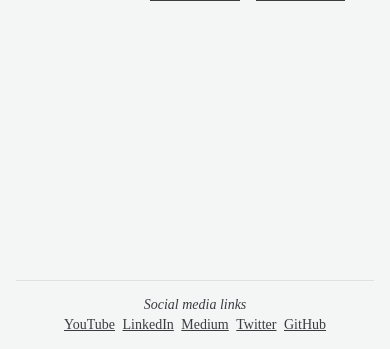
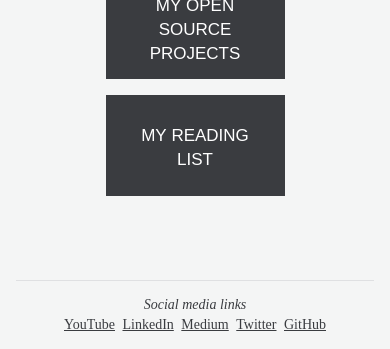
Before and after one commit to pentzzsolt/pentzzsolt.github.io, an Eleventy site: page work/index.html in a window 390 px wide. Shown: the part 495-844 px from the top of the page. Built offline with nearby package versions, Linux system fonts and the light colour scheme; Eleventy itself is replaced by a stand-in of ours; files that its build step writes are made by us from their sources.

Commit message:
Fix mobile styling

```diff
--- a/styles.css
+++ b/styles.css
@@ -174,6 +174,7 @@ strong {
 
 .work__list {
   display: flex;
+  flex-wrap: wrap;
   gap: 1rem;
   justify-content: center;
   margin: 0;
@@ -182,7 +183,7 @@ strong {
 
 .work__item {
   list-style-type: none;
-  width: 25%;
+  width: 50%;
 }
 
 .work__link {
@@ -192,9 +193,10 @@ strong {
   color: rgb(var(--white));
   display: flex;
   font-family: sans-serif;
-  font-size: 2rem;
-  font-variant: all-petite-caps;
+  font-size: 1.5rem;
+  font-variant: all-small-caps;
   justify-content: center;
+  line-height: 1;
   padding: 1rem;
   text-decoration: none;
 }
@@ -208,9 +210,14 @@ strong {
       ". text text text text .";
     grid-template-columns: repeat(6, 1fr);
   }
+
   .work__lead {
     font-size: 1.5rem;
     margin-bottom: 4rem;
+  }
+
+  .work__item {
+    width: 25%;
   }
 }
 
@@ -224,6 +231,10 @@ strong {
 
   .intro__title, .intro__lead {
     text-align: right;
+  }
+
+  .work__link {
+    font-size: 2rem;
   }
 }
 
```
